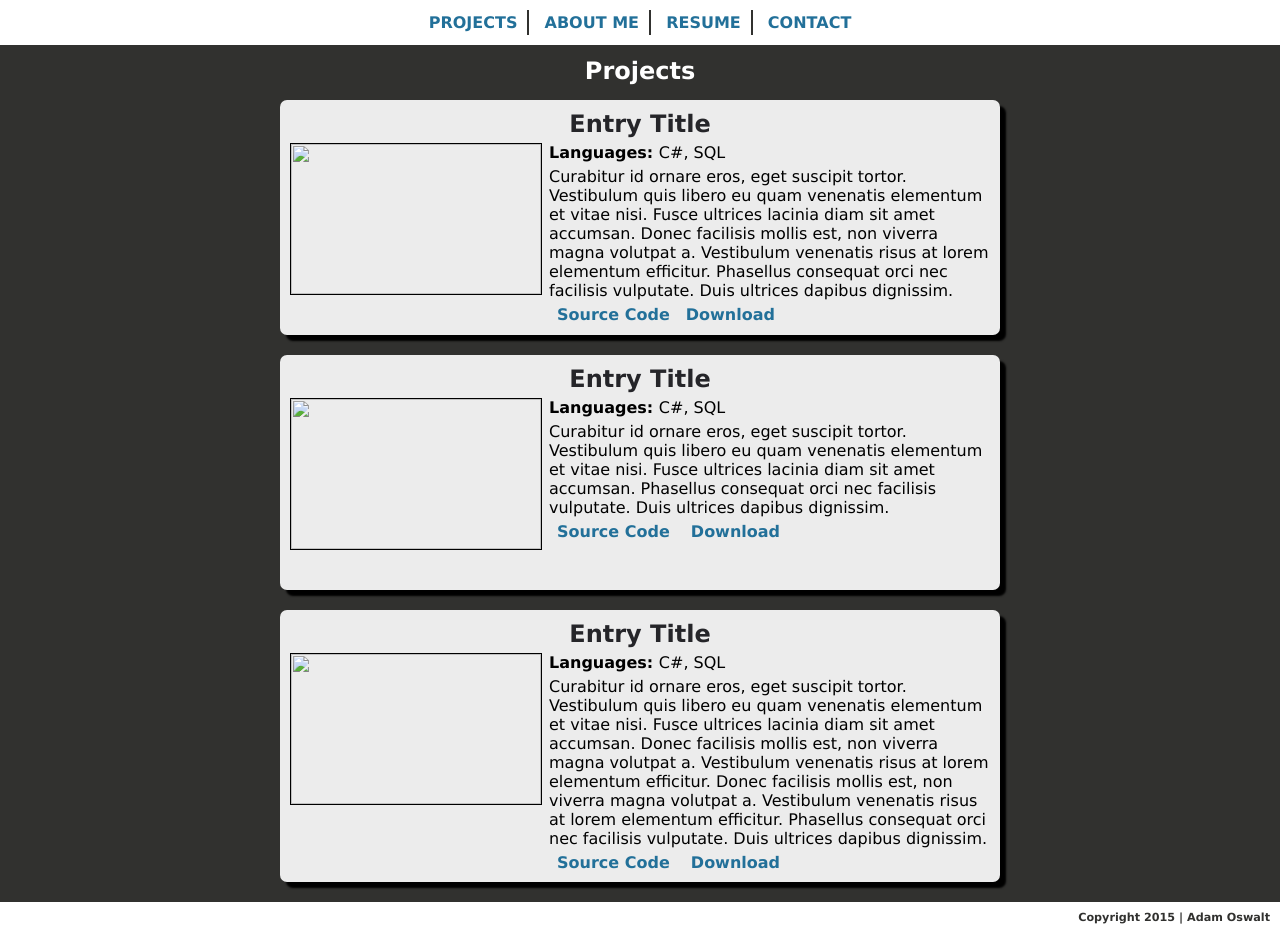
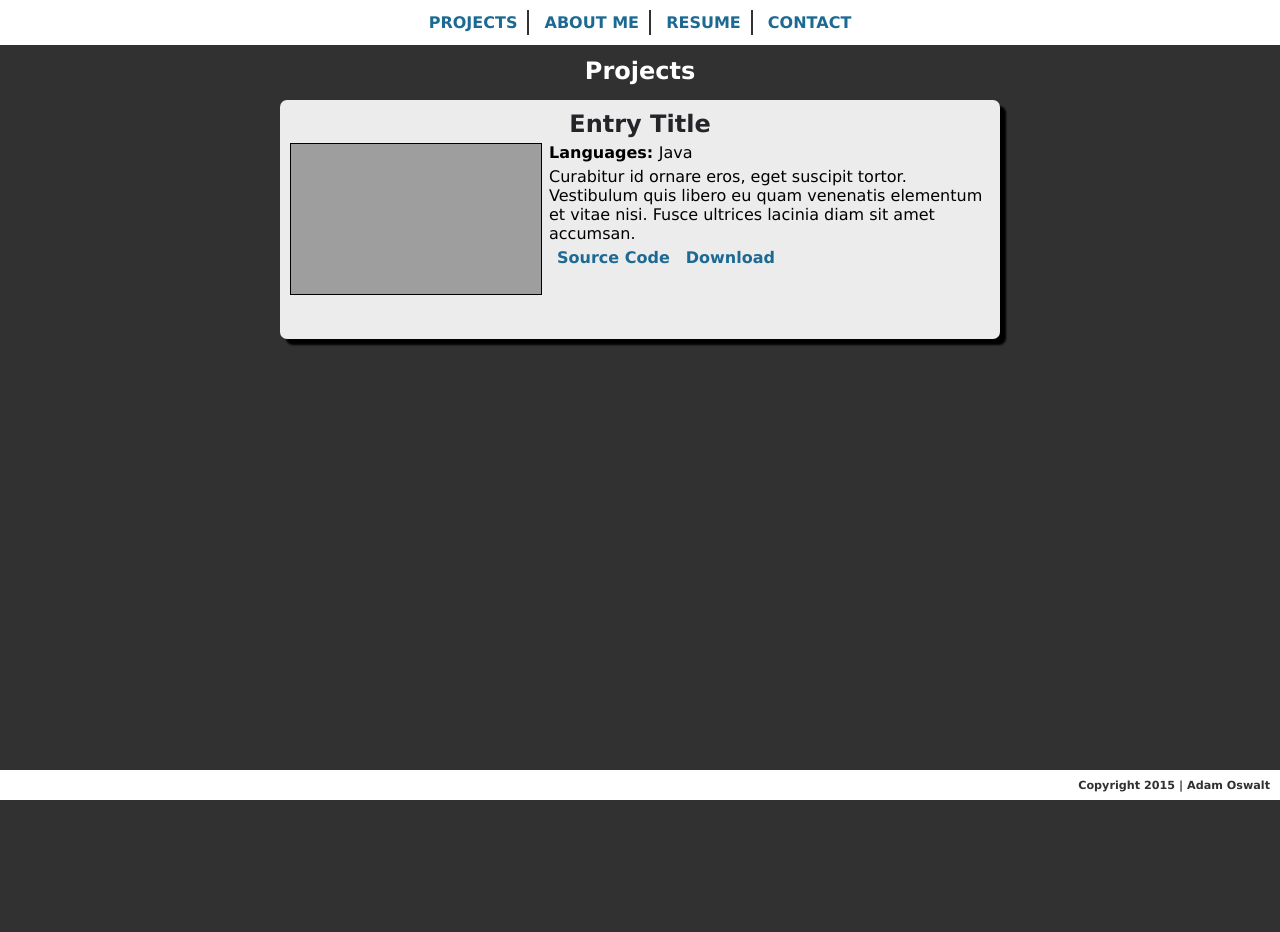
Before and after one commit to aoswalt/adamoswalt.com, a PHP site: page / in a window 1280 px wide. After the commit the page ends 800 px from the top, so only its background shows below. Run offline with PHP 8.4, Linux system fonts and the light colour scheme; grey boxes are pictures that could not be loaded.

Commit message:
Initial php work.

```diff
--- a/index.html
+++ b/index.php
@@ -24,6 +24,8 @@
 			<h1>Projects</h1>
 
 			<ul id="entries">
+			<?php include 'projects.php' ?>
+			<!--
 				<li class="entry">
 					<h2>Entry Title</h2>
 					<img src="" width="250px" height="150px" />
@@ -36,29 +38,7 @@
 					</div>
 				</li>
 
-				<li class="entry">
-					<h2>Entry Title</h2>
-					<img src="" width="250px" height="150px" />
-					<div class="entry-info">
-						<p><b>Languages: </b>C#, SQL</p>
-						<p class="entry-description">Curabitur id ornare eros, eget suscipit tortor. Vestibulum quis libero eu quam venenatis elementum et vitae nisi.
-							Fusce ultrices lacinia diam sit amet accumsan. Phasellus consequat orci nec facilisis vulputate. Duis ultrices dapibus dignissim.</p>
-						<p class="links"><a href="">Source Code</a>	<a href="">Download</a></p>
-					</div>
-				</li>
-
-				<li class="entry">
-					<h2>Entry Title</h2>
-					<img src="" width="250px" height="150px" />
-					<div class="entry-info">
-						<p><b>Languages: </b>C#, SQL</p>
-						<p class="entry-description">Curabitur id ornare eros, eget suscipit tortor. Vestibulum quis libero eu quam venenatis elementum et vitae nisi.
-							Fusce ultrices lacinia diam sit amet accumsan. Donec facilisis mollis est, non viverra magna volutpat a.
-							Vestibulum venenatis risus at lorem elementum efficitur. Donec facilisis mollis est, non viverra magna volutpat a.
-							Vestibulum venenatis risus at lorem elementum efficitur. Phasellus consequat orci nec facilisis vulputate. Duis ultrices dapibus dignissim.</p>
-						<p class="links"><a href="">Source Code</a>	<a href="">Download</a></p>
-					</div>
-				</li>
+				-->
 			</ul>
 		</section>
 
--- /dev/null
+++ b/projects.php
@@ -0,0 +1,23 @@
+<?php
+
+	$title = 'Entry Title';
+	$languages = 'Java';
+	$description = 'Curabitur id ornare eros, eget suscipit tortor. Vestibulum quis libero eu quam venenatis elementum et vitae nisi. Fusce ultrices lacinia diam sit amet accumsan.';
+	$source_url = 'https://bitbucket.org/aoswalt';
+	$repo_id = '%7B81dd4861-ab6f-4907-ab6e-084bbc24a93b%7D';
+	$image_file = 'http://upload.wikimedia.org/wikipedia/commons/3/30/Googlelogo.png';
+	$thumb_file = 'http://upload.wikimedia.org/wikipedia/commons/thumb/3/30/Googlelogo.png/320px-Googlelogo.png';
+
+
+	echo '
+		<li class="entry">
+			<h2>'.$title.'</h2>
+			<a href="'.$image_file.'" target="_blank"><img src="'.$thumb_file.'" width="250px" height="150px" /></a>
+			<div class="entry-info">
+				<p><b>Languages: </b>'.$languages.'</p>
+				<p class="entry-description">'.$description.'</p>
+				<p class="links"><a href="'.$source_url.'">Source Code</a><a href="'.$repo_id.'">Download</a></p>
+			</div>
+		</li>
+		';
+	?>
--- a/style.css
+++ b/style.css
@@ -8,11 +8,11 @@
 a {
 	text-decoration: none;
 	font-weight: 600;
-	color: #227099;
+	color: #1C6A93;
 }
 
 a:visited {
-	color: #227099;
+	color: #1C6A93;
 }
 
 a:hover {
@@ -28,7 +28,7 @@ body {
 	min-height: 100%;
 	width: 100%;
 
-	background: #31312F;
+	background: #313132;
 
 	display: flex;
 	flex-flow: column;
@@ -53,7 +53,7 @@ header {
 }
 
 #nav-links li:not(:last-of-type) {
-	border-right: 2px solid #31312F;
+	border-right: 2px solid #313132;
 }
 
 #nav-links a {
@@ -133,7 +133,7 @@ footer {
 footer p {
 	margin: 5px 10px;
 
-	color: #31312F;
+	color: #313132;
 	font-size: 0.7em;
 	font-weight: bold;
 }
```
